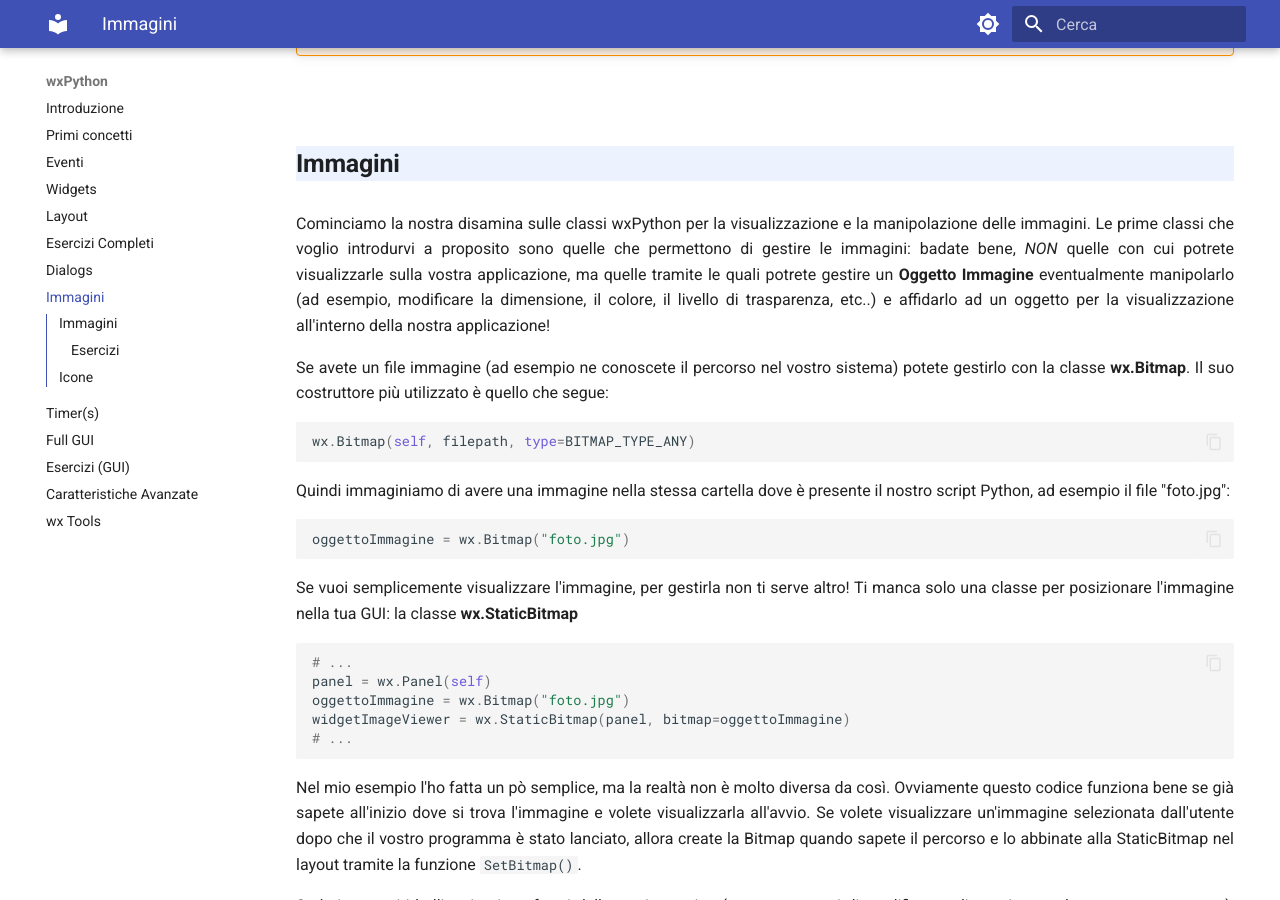
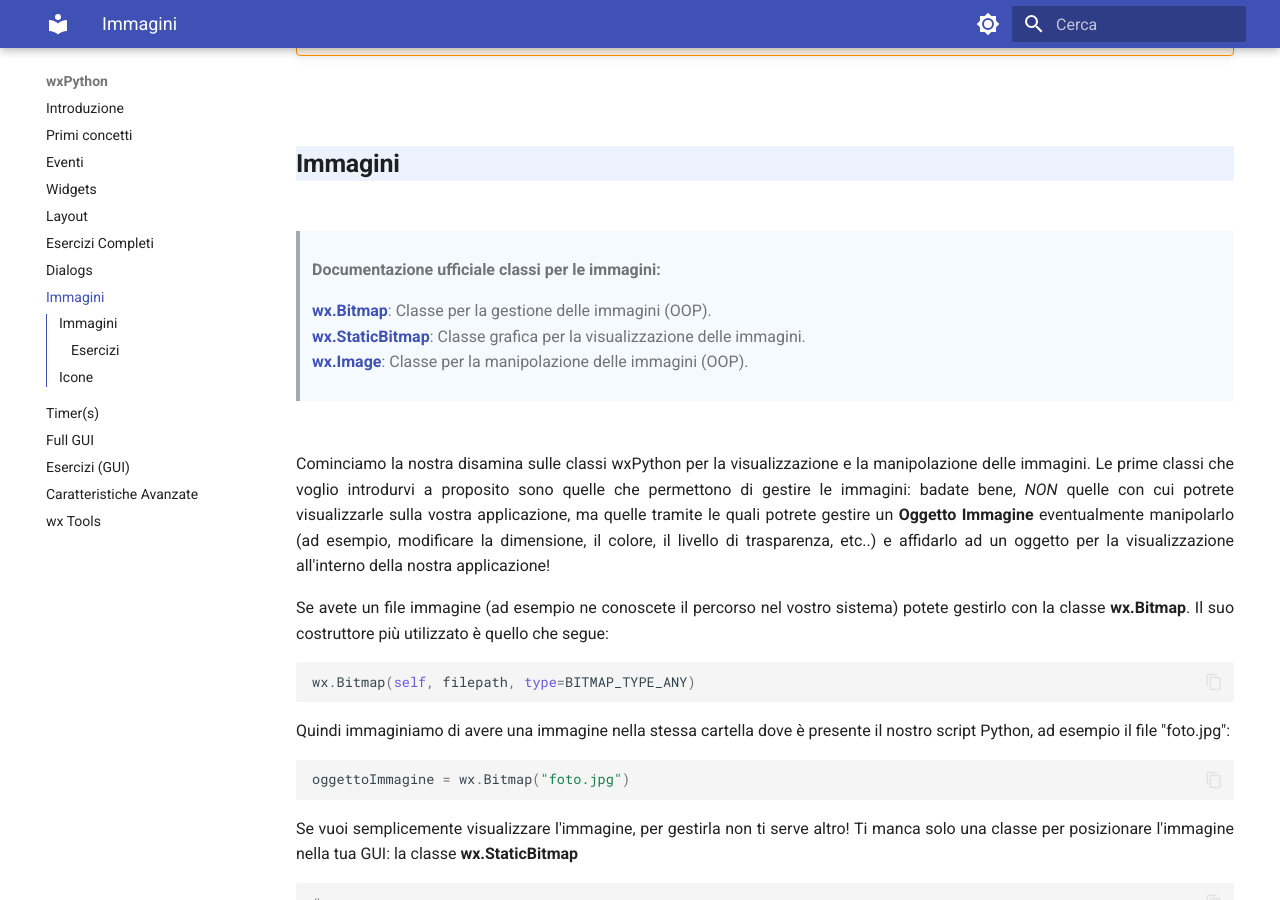
Before and after one commit to adjamhub/pyhandouts, an MkDocs documentation site: the page built from docs/wx/150_images.md, in a window 1280 px wide and 900 px high, scrolled down 519 px. Built offline with MkDocs 1.6.1 and Material for MkDocs 9.7.7, drawn with Linux system fonts in a browser that asks for light colours; some of the changed text lies outside the part shown.

Commit message:
Documentazione immagini

```diff
--- a/docs/wx/150_images.md
+++ b/docs/wx/150_images.md
@@ -18,6 +18,12 @@ wxPython gestisce le immagini a vari livelli a seconda di quello che ci vuoi far
 
 <!-- ############################################################################################################################# -->
 ## Immagini
+
+> **Documentazione ufficiale classi per le immagini:**
+>
+> **<a href="https://docs.wxpython.org/wx.Bitmap.html" target="_blank">wx.Bitmap</a>**: Classe per la gestione delle immagini (OOP).<br>
+> **<a href="https://docs.wxpython.org/wx.StaticBitmap.html" target="_blank">wx.StaticBitmap</a>**: Classe grafica per la visualizzazione delle immagini.<br>
+> **<a href="https://docs.wxpython.org/wx.Image.html" target="_blank">wx.Image</a>**: Classe per la manipolazione delle immagini (OOP).<br>
 
 
 Cominciamo la nostra disamina sulle classi wxPython per la
@@ -130,6 +136,12 @@ selezionata.
 <!-- ############################################################################################################################# -->
 ## Icone
 
+
+> **Documentazione ufficiale <a href="https://docs.wxpython.org/wx.ArtProvider.html" target="_blank">wx.ArtProvider</a>**
+>
+> Classe per la gestione dei file multimediali predefiniti del SO (immagini, icone, video, suoni, etc..)
+
+
 Se la necessità relativa alle immagini è quella di visualizzare le icone
 nei pulsanti (e nei menù e nelle barre degli strumenti, come impareremo
 fra breve) oltre a caricare le immagini direttamente tramite le Bitmap,
```
Also changed, not shown: docs/wx/201_classes.txt (+0 -18 lines).
